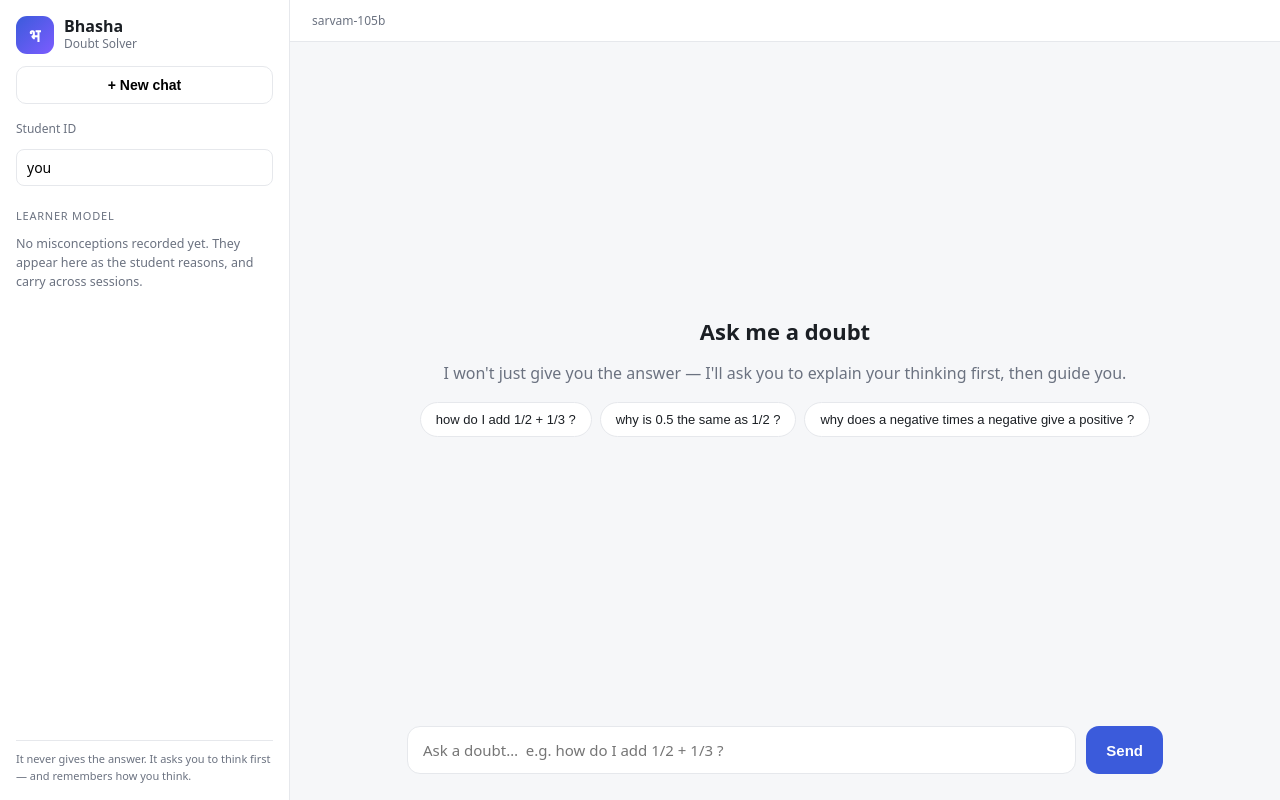
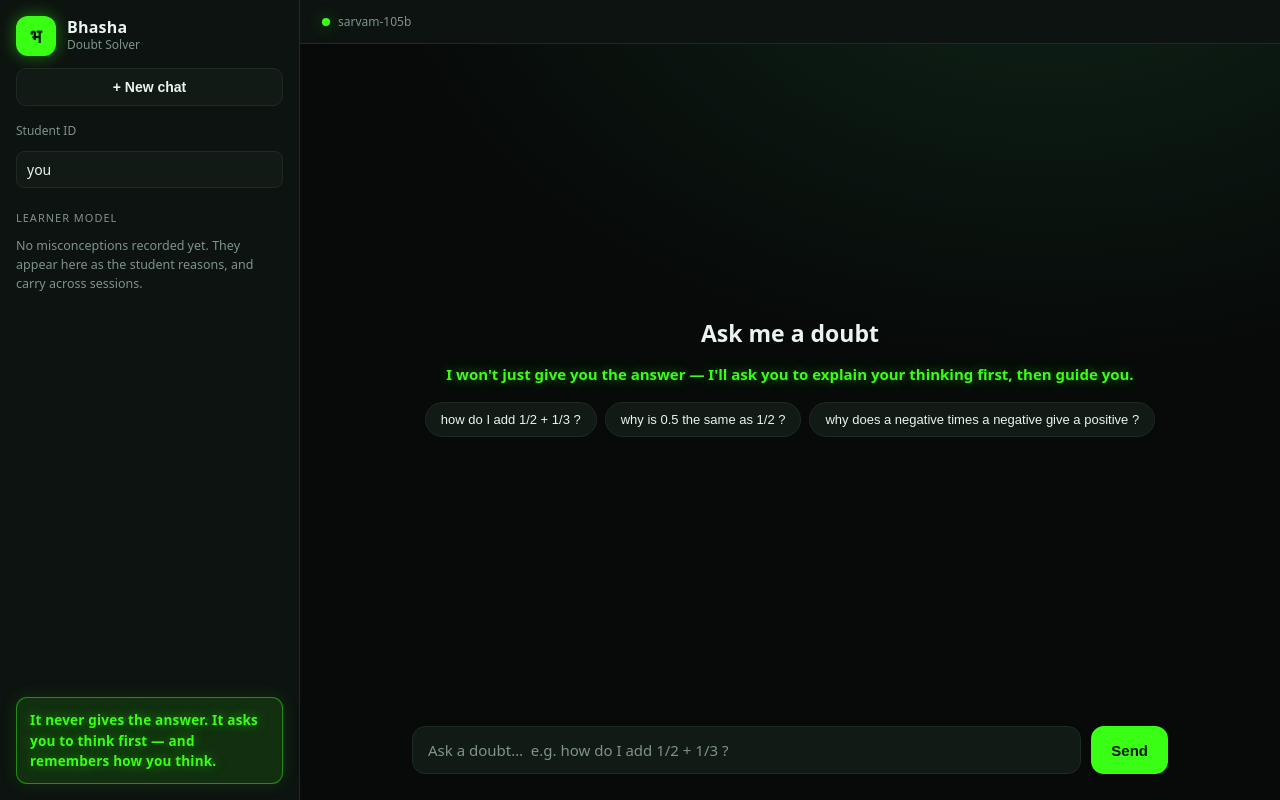
Before and after one commit to nmokshagundam24/Sarvam_buildathon, a website: page index.html in a window 1280 px wide. Drawn offline with Linux system fonts and the light colour scheme.

Commit message:
color change

```diff
--- a/index.html
+++ b/index.html
@@ -6,47 +6,73 @@
 <title>Bhasha Doubt Solver</title>
 <style>
   *{box-sizing:border-box}
-  :root{--bg:#f6f7f9;--panel:#fff;--line:#e6e8ec;--ink:#1b1f24;--muted:#6b7280;--brand:#3b5bdb}
-  html,body{margin:0;height:100%;font-family:ui-sans-serif,system-ui,-apple-system,"Segoe UI",Roboto,Arial,sans-serif;color:var(--ink);background:var(--bg)}
+  :root{
+    --bg:#070a09;
+    --panel:#0d1310;
+    --panel2:#111a15;
+    --line:#1d2b23;
+    --ink:#e9f5ee;
+    --muted:#7f9489;
+    --neon:#39ff14;
+    --neon-ink:#04140a;
+    --neon-soft:rgba(57,255,20,.12);
+    --neon-line:rgba(57,255,20,.45);
+    --glow:0 0 16px rgba(57,255,20,.45);
+  }
+  html,body{margin:0;height:100%;font-family:ui-sans-serif,system-ui,-apple-system,"Segoe UI",Roboto,Arial,sans-serif;
+    color:var(--ink);background:radial-gradient(1200px 820px at 82% -12%,#0f2418 0%,var(--bg) 56%)}
   .app{display:flex;height:100vh}
-  .sidebar{width:290px;background:var(--panel);border-right:1px solid var(--line);display:flex;flex-direction:column;padding:16px;gap:12px}
-  .brand{display:flex;gap:10px;align-items:center}
-  .logo{width:38px;height:38px;border-radius:11px;background:linear-gradient(135deg,#3b5bdb,#7c5cff);color:#fff;display:grid;place-items:center;font-weight:700;font-size:18px}
-  .brand-title{font-weight:700;line-height:1.1}
+  .sidebar{width:300px;background:var(--panel);border-right:1px solid var(--line);display:flex;flex-direction:column;padding:16px;gap:12px}
+  .brand{display:flex;gap:11px;align-items:center}
+  .logo{width:40px;height:40px;border-radius:12px;background:var(--neon);color:var(--neon-ink);display:grid;place-items:center;
+    font-weight:800;font-size:19px;box-shadow:var(--glow)}
+  .brand-title{font-weight:800;line-height:1.1;letter-spacing:.2px}
   .brand-sub{font-size:12px;color:var(--muted)}
-  .newchat{border:1px solid var(--line);background:#fff;border-radius:10px;padding:10px;cursor:pointer;font-weight:600;font-size:14px}
-  .newchat:hover{background:#f2f3f7}
+  .newchat{border:1px solid var(--line);background:var(--panel2);color:var(--ink);border-radius:10px;padding:10px;
+    cursor:pointer;font-weight:700;font-size:14px;transition:.15s}
+  .newchat:hover{border-color:var(--neon);color:var(--neon);box-shadow:0 0 12px rgba(57,255,20,.25)}
   .sid-label{font-size:12px;color:var(--muted);margin-top:4px}
-  .sid{border:1px solid var(--line);border-radius:8px;padding:8px 10px;font:inherit;font-size:14px}
-  .lm-head{font-size:11px;text-transform:uppercase;letter-spacing:.07em;color:var(--muted);margin-top:10px}
+  .sid{background:var(--panel2);border:1px solid var(--line);border-radius:8px;padding:8px 10px;font:inherit;font-size:14px;color:var(--ink)}
+  .sid:focus{outline:none;border-color:var(--neon);box-shadow:0 0 0 3px var(--neon-soft)}
+  .lm-head{font-size:11px;text-transform:uppercase;letter-spacing:.09em;color:var(--muted);margin-top:10px}
   .lm-list{display:flex;flex-direction:column;gap:8px;overflow:auto;flex:1}
-  .lm-card{border:1px solid var(--line);border-radius:10px;padding:10px;background:#fbfbfd}
-  .lm-misc{font-size:13px;font-weight:600;line-height:1.3}
+  .lm-card{background:var(--panel2);border:1px solid var(--line);border-radius:10px;padding:10px}
+  .lm-card:hover{border-color:var(--neon-line)}
+  .lm-misc{font-size:13px;font-weight:600;line-height:1.35}
   .lm-skill{font-size:12px;color:var(--muted);margin-top:4px}
-  .lm-badge{display:inline-block;font-size:11px;background:#eef1ff;color:#3b5bdb;border-radius:999px;padding:2px 8px;margin-top:6px}
+  .lm-badge{display:inline-block;font-size:11px;background:var(--neon-soft);color:var(--neon);border:1px solid var(--neon-line);
+    border-radius:999px;padding:2px 9px;margin-top:7px;font-weight:600}
   .lm-empty{font-size:12.5px;color:var(--muted);line-height:1.5}
-  .sidebar-foot{font-size:11px;color:var(--muted);border-top:1px solid var(--line);padding-top:10px;line-height:1.5}
+  .tagline{border:1px solid var(--neon-line);background:var(--neon-soft);border-radius:11px;padding:12px 13px;
+    color:var(--neon);font-weight:800;font-size:13.5px;line-height:1.5;letter-spacing:.2px;
+    text-shadow:0 0 12px rgba(57,255,20,.55);box-shadow:0 0 18px rgba(57,255,20,.12)}
   .main{flex:1;display:flex;flex-direction:column;min-width:0}
-  .topbar{padding:12px 22px;border-bottom:1px solid var(--line);background:var(--panel);font-size:12px;color:var(--muted)}
+  .topbar{padding:13px 22px;border-bottom:1px solid var(--line);background:var(--panel);font-size:12px;color:var(--muted);
+    display:flex;align-items:center;gap:8px}
+  .dot{width:8px;height:8px;border-radius:50%;background:var(--neon);box-shadow:var(--glow)}
   .chat{flex:1;overflow:auto;padding:26px 22px;display:flex;flex-direction:column;gap:18px}
   .msg{display:flex;gap:12px;max-width:800px;width:100%;margin:0 auto}
-  .msg .avatar{width:34px;height:34px;border-radius:9px;flex:0 0 34px;display:grid;place-items:center;font-size:13px;font-weight:700}
-  .msg.user .avatar{background:#e8ecff;color:#3b5bdb}
-  .msg.assistant .avatar{background:linear-gradient(135deg,#3b5bdb,#7c5cff);color:#fff}
+  .msg .avatar{width:34px;height:34px;border-radius:9px;flex:0 0 34px;display:grid;place-items:center;font-size:13px;font-weight:800}
+  .msg.user .avatar{background:var(--neon-soft);color:var(--neon);border:1px solid var(--neon-line)}
+  .msg.assistant .avatar{background:var(--neon);color:var(--neon-ink);box-shadow:var(--glow)}
   .bubble{padding:12px 15px;border-radius:13px;line-height:1.6;white-space:pre-wrap;font-size:15px}
-  .msg.assistant .bubble{background:#fff;border:1px solid var(--line)}
-  .msg.user .bubble{background:#3b5bdb;color:#fff}
+  .msg.assistant .bubble{background:var(--panel2);border:1px solid var(--line);color:var(--ink)}
+  .msg.user .bubble{background:var(--neon);color:var(--neon-ink);font-weight:700;box-shadow:0 0 18px rgba(57,255,20,.35)}
   .empty{max-width:800px;margin:auto;text-align:center;color:var(--muted)}
-  .empty h2{color:var(--ink);margin:0 0 8px;font-size:22px}
+  .empty h2{color:var(--ink);margin:0 0 10px;font-size:23px}
+  .empty .pitch{color:var(--neon);font-weight:800;font-size:15px;text-shadow:0 0 12px rgba(57,255,20,.45)}
   .chips{display:flex;gap:8px;flex-wrap:wrap;justify-content:center;margin-top:18px}
-  .chip{border:1px solid var(--line);background:#fff;border-radius:999px;padding:9px 15px;cursor:pointer;font-size:13px;color:var(--ink)}
-  .chip:hover{background:#f2f3f7}
+  .chip{background:var(--panel2);border:1px solid var(--line);color:var(--ink);border-radius:999px;padding:9px 15px;cursor:pointer;font-size:13px;transition:.15s}
+  .chip:hover{border-color:var(--neon);color:var(--neon);box-shadow:0 0 12px rgba(57,255,20,.25)}
   .composer{display:flex;gap:10px;padding:16px 22px 26px;max-width:800px;width:100%;margin:0 auto}
-  .composer textarea{flex:1;resize:none;border:1px solid var(--line);border-radius:13px;padding:13px 15px;font:inherit;font-size:15px;max-height:170px;outline:none}
-  .composer textarea:focus{border-color:#3b5bdb;box-shadow:0 0 0 3px #3b5bdb22}
-  .send{border:0;background:#3b5bdb;color:#fff;border-radius:13px;padding:0 20px;font-weight:600;font-size:15px;cursor:pointer}
-  .send:disabled{opacity:.45;cursor:default}
-  .typing{font-size:13px;color:var(--muted);padding-left:46px}
+  .composer textarea{flex:1;resize:none;background:var(--panel2);border:1px solid var(--line);border-radius:13px;padding:13px 15px;
+    font:inherit;font-size:15px;color:var(--ink);max-height:170px;outline:none}
+  .composer textarea::placeholder{color:var(--muted)}
+  .composer textarea:focus{border-color:var(--neon);box-shadow:0 0 0 3px var(--neon-soft)}
+  .send{border:0;background:var(--neon);color:var(--neon-ink);border-radius:13px;padding:0 20px;font-weight:800;font-size:15px;cursor:pointer;transition:.15s}
+  .send:hover{box-shadow:var(--glow)}
+  .send:disabled{opacity:.4;cursor:default;box-shadow:none}
+  .typing{font-size:13px;color:var(--neon);padding-left:46px;opacity:.85}
   @media(max-width:760px){.sidebar{display:none}}
 </style>
 </head>
@@ -62,11 +88,11 @@
     <input id="sid" class="sid" value="you" />
     <div class="lm-head">Learner model</div>
     <div id="lm-list" class="lm-list"></div>
-    <div class="sidebar-foot">It never gives the answer. It asks you to think first — and remembers how you think.</div>
+    <div class="tagline">It never gives the answer. It asks you to think first — and remembers how you think.</div>
   </aside>
 
   <main class="main">
-    <header class="topbar" id="status">sarvam-105b</header>
+    <header class="topbar"><span class="dot"></span><span id="status">sarvam-105b</span></header>
     <div id="chat" class="chat"></div>
     <div class="composer">
       <textarea id="input" rows="1" placeholder="Ask a doubt…  e.g. how do I add 1/2 + 1/3 ?"></textarea>
@@ -102,7 +128,7 @@
     if (!messages.length) {
       c.innerHTML =
         '<div class="empty"><h2>Ask me a doubt</h2>' +
-        '<p>I won\'t just give you the answer — I\'ll ask you to explain your thinking first, then guide you.</p>' +
+        '<p class="pitch">I won\'t just give you the answer — I\'ll ask you to explain your thinking first, then guide you.</p>' +
         '<div class="chips">' +
         '<button class="chip">how do I add 1/2 + 1/3 ?</button>' +
         '<button class="chip">why is 0.5 the same as 1/2 ?</button>' +
```
